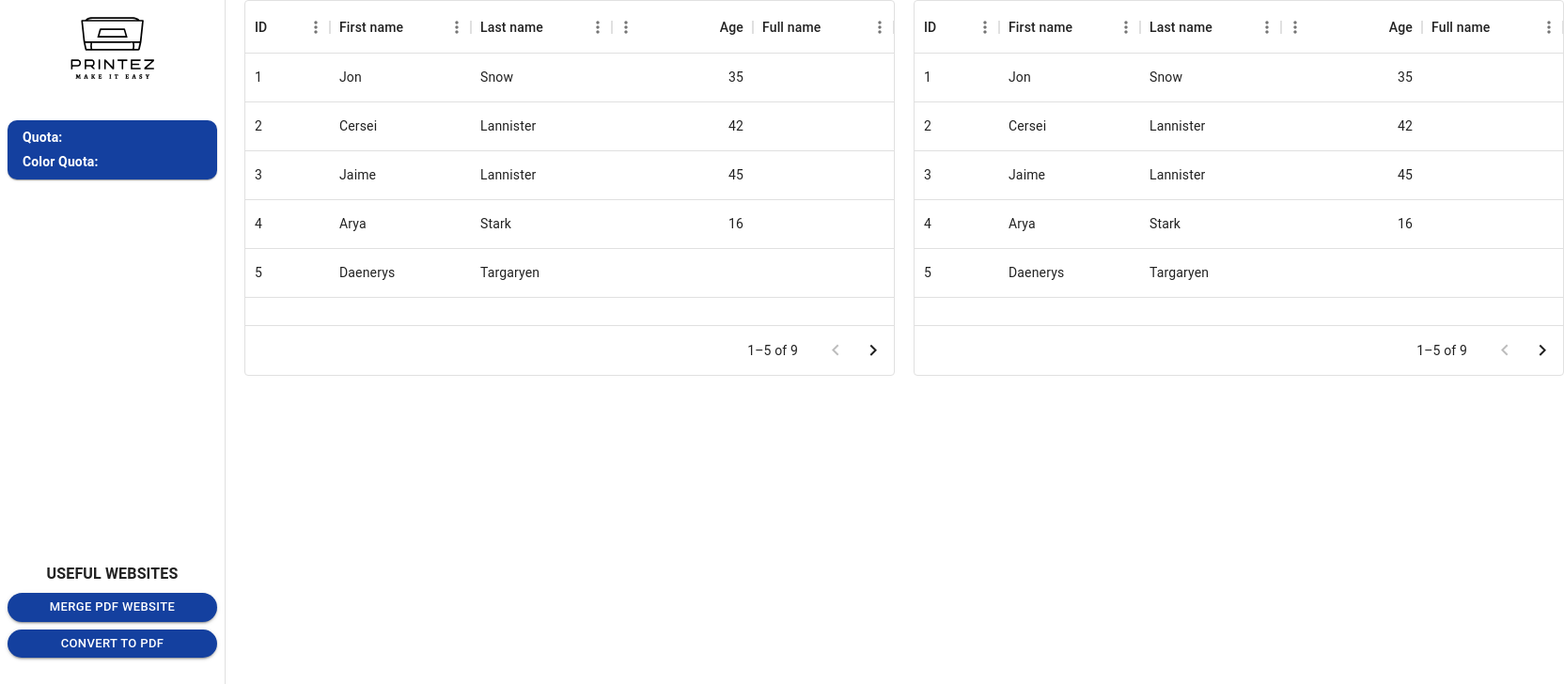
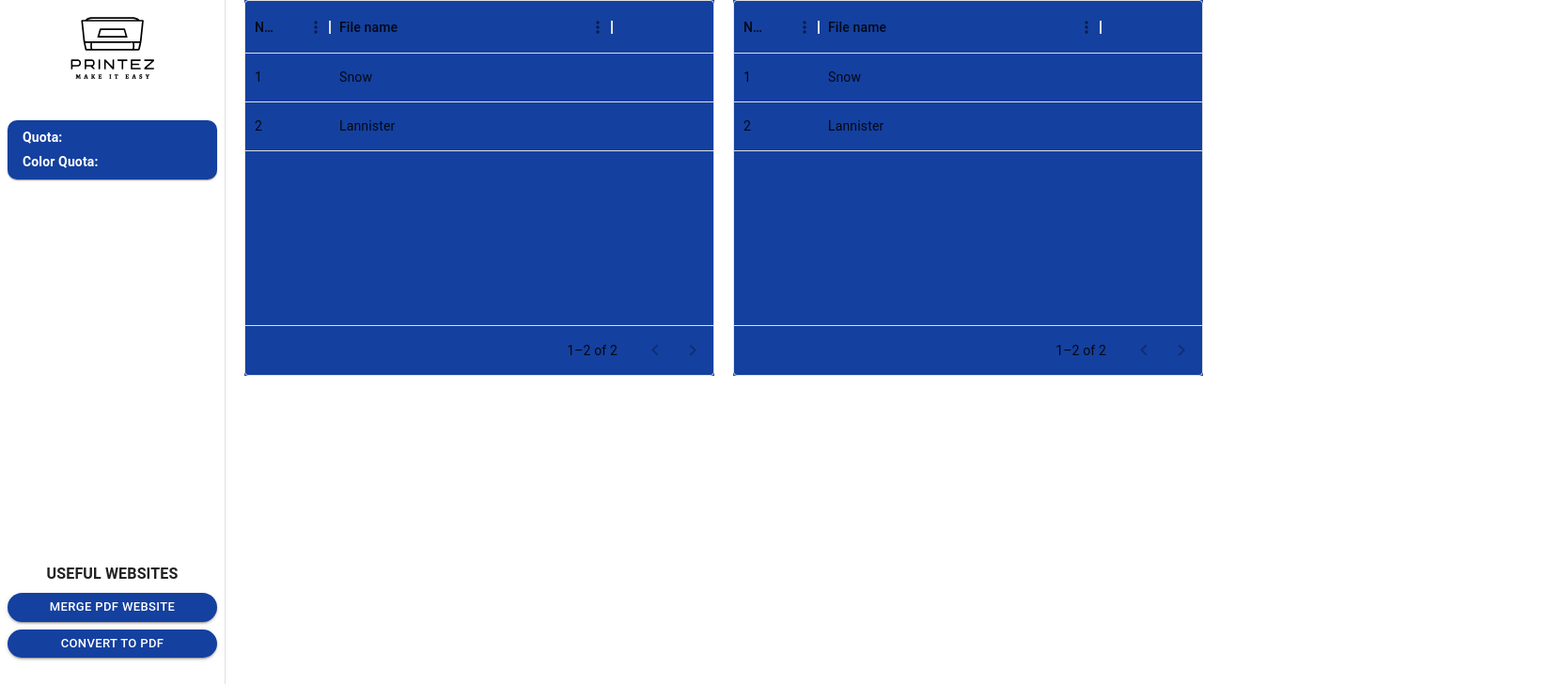
Before and after one commit to Pughal77/printEz, a React (Create React App) app in the folder client/: page /user in a window 1280 px wide. Shown: the top 728 px of the page at 94% size, 1664 px wide, since content can reach past the window. Built offline with nearby package versions, Linux system fonts and the light colour scheme; no server answers.

Commit message:
mini changes

```diff
--- a/client/package.json
+++ b/client/package.json
@@ -8,7 +8,9 @@
     "@emotion/styled": "^11.11.0",
     "@fontsource/roboto": "^5.0.4",
     "@mui/icons-material": "^5.11.16",
-    "@mui/material": "^5.13.4",
+    "@mui/material": "^5.14.0",
+    "@mui/styled-engine-sc": "^5.12.0",
+    "@mui/x-data-grid": "^6.10.0",
     "@testing-library/jest-dom": "^5.16.5",
     "@testing-library/react": "^13.4.0",
     "@testing-library/user-event": "^13.5.0",
@@ -17,6 +19,7 @@
     "react-router-dom": "^6.14.1",
     "react-scripts": "5.0.1",
     "socket.io-client": "^4.6.1",
+    "styled-components": "^5.3.11",
     "typewriter-effect": "^2.20.1",
     "web-vitals": "^2.1.4"
   },
--- a/client/src/components/dataGrid.js
+++ b/client/src/components/dataGrid.js
@@ -2,52 +2,29 @@ import * as React from 'react';
 import Box from '@mui/material/Box';
 import { DataGrid } from '@mui/x-data-grid';
 import { Button } from '@mui/material';
+import { ThemeProvider } from '@emotion/react';
+
+import { theme } from '../style/style';
 
 const columns = [
-  { field: 'id', headerName: 'ID', width: 90 },
+  { field: 'id', headerName: 'No.', width: 90 },
   {
-    field: 'firstName',
-    headerName: 'First name',
-    width: 150,
+    field: 'fileName',
+    headerName: 'File name',
+    width: 300,
     editable: true,
-  },
-  {
-    field: 'lastName',
-    headerName: 'Last name',
-    width: 150
-  },
-  {
-    field: 'age',
-    headerName: 'Age',
-    type: 'number',
-    width: 150
-  },
-  {
-    field: 'fullName',
-    headerName: 'Full name',
-    description: 'This column has a value getter and is not sortable.',
-    sortable: false,
-    width: 150,
-    // see how to render a delete button here!
-    // renderCell: (params) => {return (<Button>lol</Button>)}
   }
 ];
 
 const rows = [
-  { id: 1, lastName: 'Snow', firstName: 'Jon', age: 35 },
-  { id: 2, lastName: 'Lannister', firstName: 'Cersei', age: 42 },
-  { id: 3, lastName: 'Lannister', firstName: 'Jaime', age: 45 },
-  { id: 4, lastName: 'Stark', firstName: 'Arya', age: 16 },
-  { id: 5, lastName: 'Targaryen', firstName: 'Daenerys', age: null },
-  { id: 6, lastName: 'Melisandre', firstName: null, age: 150 },
-  { id: 7, lastName: 'Clifford', firstName: 'Ferrara', age: 44 },
-  { id: 8, lastName: 'Frances', firstName: 'Rossini', age: 36 },
-  { id: 9, lastName: 'Roxie', firstName: 'Harvey', age: 65 },
+  { id: 1, fileName: 'Snow', firstName: 'Jon', age: 35 },
+  { id: 2, fileName: 'Lannister', firstName: 'Cersei', age: 42 }
 ];
 
 export default function DataGridDemo() {
   return (
-    <Box sx={{ height: 400, width: '100%' }}>
+    <ThemeProvider theme={theme}>
+      <Box sx={{ height: 400, width: '100%', backgroundColor: 'primary.main' }}>
         <DataGrid
           rows={rows}
           columns={columns}
@@ -61,5 +38,7 @@ export default function DataGridDemo() {
           pageSizeOptions={[5]}
         />
       </Box>
+    </ThemeProvider>
+
   );
 }
```
Also changed, not shown: client/src/components/uploadButton.js (added), 1 other file (tests, documents, lock files or other folders). Lines whose indentation alone changed are shown as unchanged.
